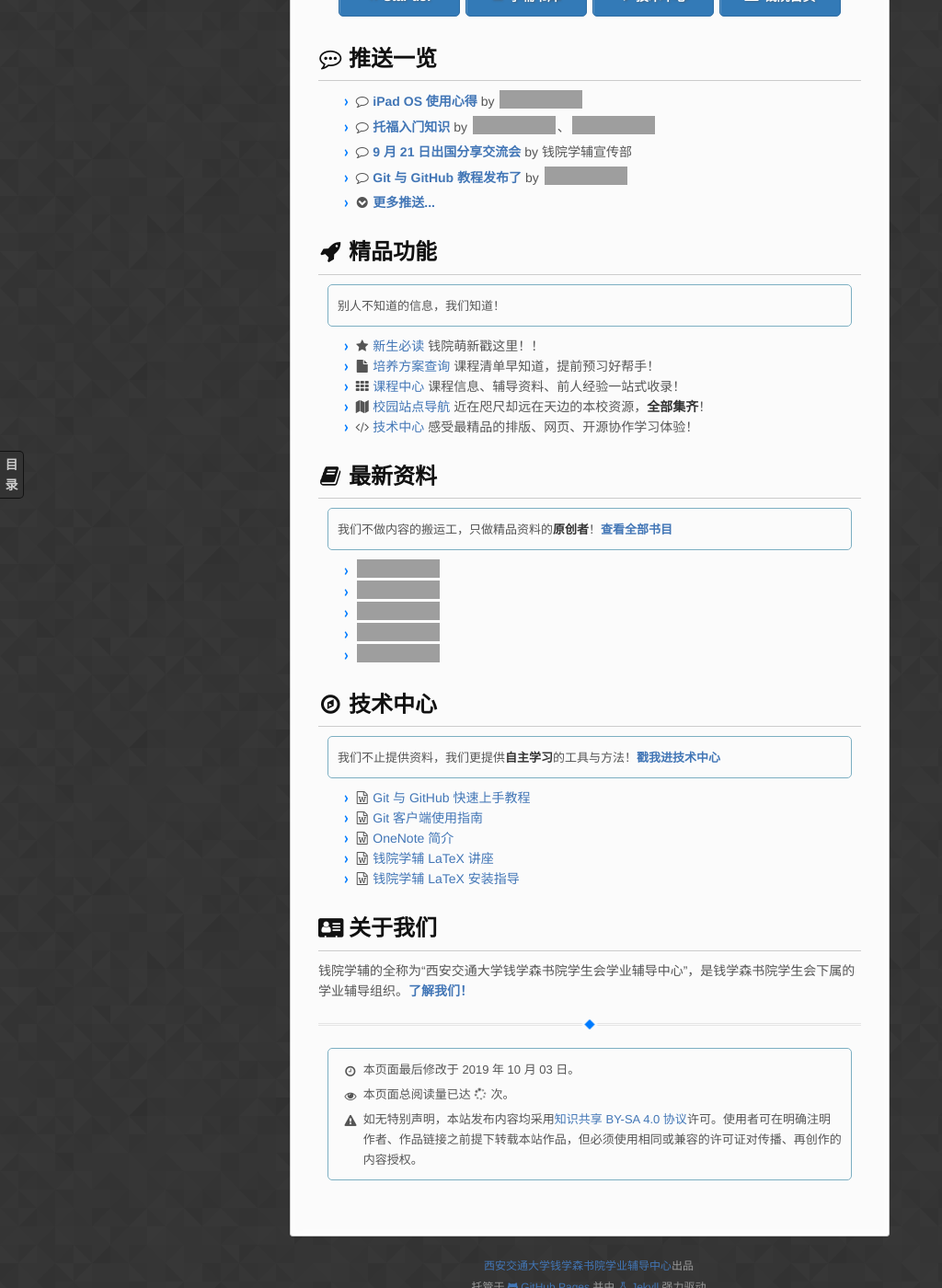
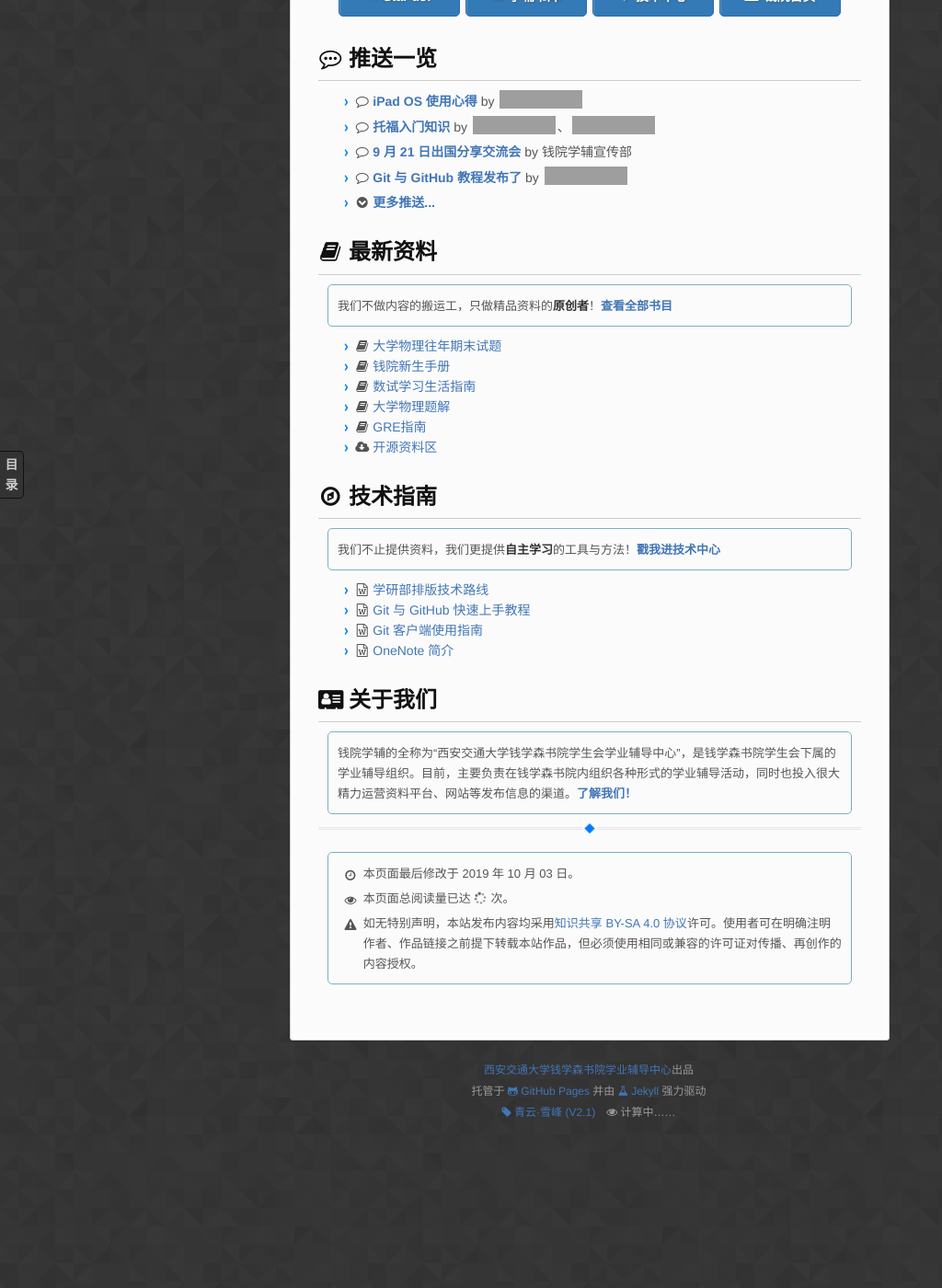
Before and after one commit to qyxf/qyxf.github.io, a Jekyll site: the page built from index.md, in a window 1280 px wide and 1400 px high, scrolled down 607 px. Shown: the whole window at 92% size, without its empty margins (0-1024 px from the left). Built offline with Jekyll 4.4.1, drawn with Linux system fonts in a browser that asks for light colours; some web fonts are replaced; our own code applies the rules of GitHub Pages for plain Markdown files; comment, search, counter and statistics services are not loaded; after the commit the page ends 1867 px from its top, so only the background shows below that; grey boxes are pictures that could not be loaded.

Commit message:
Refine rest parts of index
Former-commit-id: 970d1e02e0045a0288086c25441457fa938bce23

```diff
--- a/index.md
+++ b/index.md
@@ -30,34 +30,25 @@ date: 2019-10-03
   <li><span class="mono"><i class="fa fa-chevron-circle-down"></i></span> <a href="post"><strong>更多推送...</strong></a></li>
 </ul>
 
-## <i class="fa fa-rocket"></i> 精品功能
-> 别人不知道的信息，我们知道！
-
-- <i class="fa fa-star"></i> [新生必读](/intro/life-in-xjtu) 钱院萌新戳这里！！
-- <i class="fa fa-file"></i> [培养方案查询](/program/) 课程清单早知道，提前预习好帮手！
-- <i class="fa fa-th"></i> [课程中心](/course/) 课程信息、辅导资料、前人经验一站式收录！
-- <i class="fa fa-map"></i> [校园站点导航](/navigator) 近在咫尺却远在天边的本校资源，**全部集齐**！
-- <i class="fa fa-code"></i> [技术中心](/technique/) 感受最精品的排版、网页、开源协作学习体验！
-
 
 ## <i class="fa fa-book"></i> 最新资料
 > 我们不做内容的搬运工，只做精品资料的**原创者**！[**查看全部书目**](/BookHub)
 
-- [![005-钱院新生手册-blue](shield)](/BookHub/005.freshman-manual)
-- [![004-数试学习生活指南-blue](shield)](/BookHub/004.guidance-for-study)
-- [![003-大学物理题解-blue](shield)](/BookHub/003.key-to-university-physics)
-- [![002-GRE指南-blue](shield)](/BookHub/002.gre-guide)
-- [![001-TOEFL备考心得-blue](shield)](/BookHub/001.toefl-tips)
+- <i class="fa fa-book"></i> [大学物理往年期末试题](/BookHub/006.university-physics-tests)
+- <i class="fa fa-book"></i> [钱院新生手册](/BookHub/005.freshman-manual)
+- <i class="fa fa-book"></i> [数试学习生活指南](/BookHub/004.guidance-for-study)
+- <i class="fa fa-book"></i> [大学物理题解](/BookHub/003.key-to-university-physics)
+- <i class="fa fa-book"></i> [GRE指南](/BookHub/002.gre-guide)
+- <i class="fa fa-cloud-download"></i> [开源资料区](/BookHub/001.resources)
 
-## <i class="fa fa-compass"></i> 技术中心
+## <i class="fa fa-compass"></i> 技术指南
 > 我们不止提供资料，我们更提供**自主学习**的工具与方法！[**戳我进技术中心**](/technique)
 
+- <i class="fa fa-file-word-o"></i> [学研部排版技术路线](/technique/typeset)
 - <i class="fa fa-file-word-o"></i> [Git 与 GitHub 快速上手教程](/technique/git-github)
 - <i class="fa fa-file-word-o"></i> [Git 客户端使用指南](/technique/git-client)
 - <i class="fa fa-file-word-o"></i> [OneNote 简介](/technique/onenote)
-- <i class="fa fa-file-word-o"></i> [钱院学辅 LaTeX 讲座](https://github.com/qyxf/lec-on-LaTeX)
-- <i class="fa fa-file-word-o"></i> [钱院学辅 LaTeX 安装指导](/technique/latex-download)
 
 ## <i class="fa fa-address-card"></i> 关于我们
 
-钱院学辅的全称为“西安交通大学钱学森书院学生会学业辅导中心”，是钱学森书院学生会下属的学业辅导组织。[**了解我们！**](/about)
+> 钱院学辅的全称为“西安交通大学钱学森书院学生会学业辅导中心”，是钱学森书院学生会下属的学业辅导组织。目前，主要负责在钱学森书院内组织各种形式的学业辅导活动，同时也投入很大精力运营资料平台、网站等发布信息的渠道。[**了解我们！**](/about)
```
